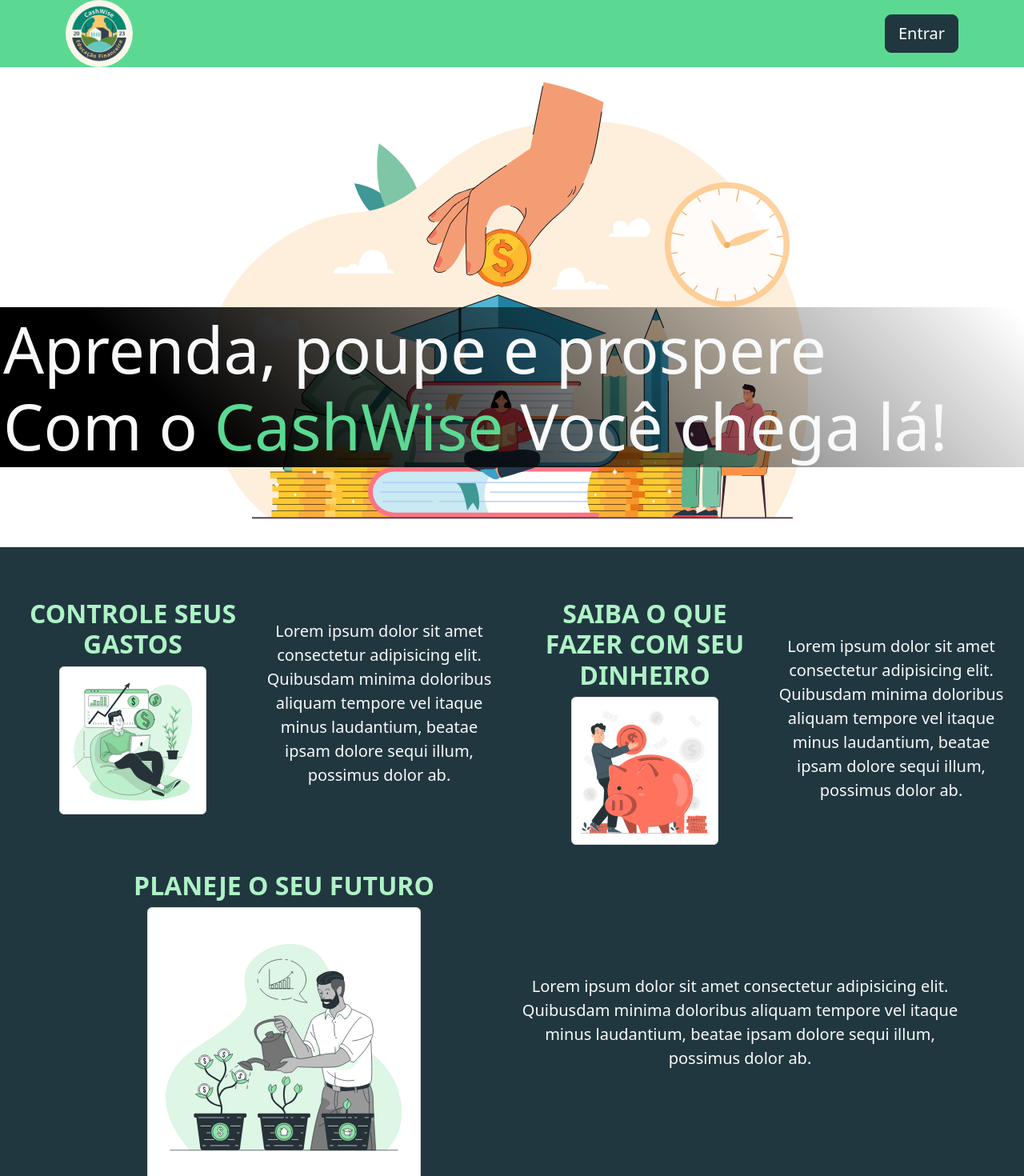
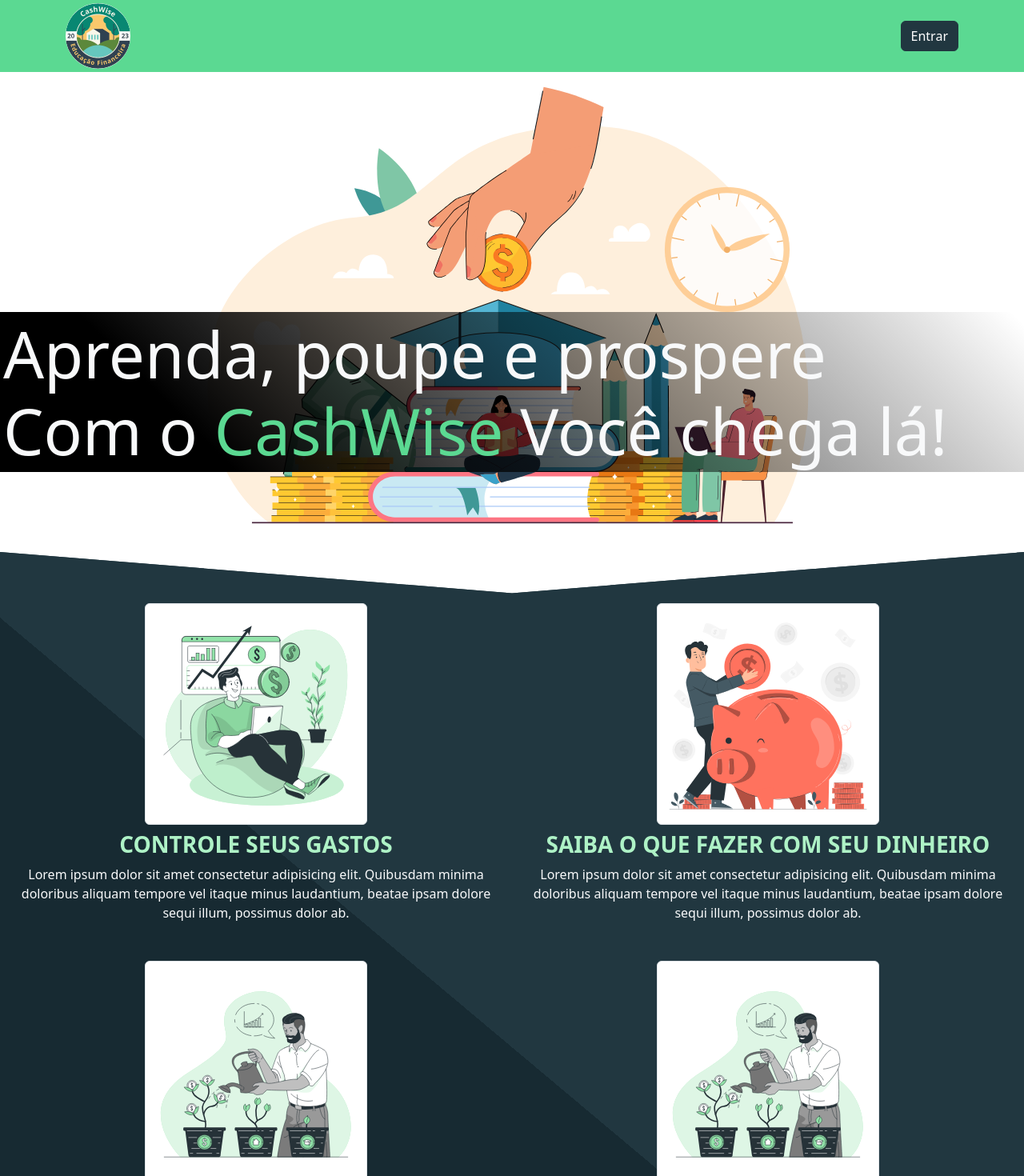
Before and after one commit to EricConceicao/CashWise, a React (Vite) app in the folder frontend/: page / in a window 1280 px wide. Shown: the top 1470 px of the page at 80% size. Built offline with nearby package versions, Linux system fonts and the light colour scheme.

Commit message:
feat: Adicionando mais elementos.

```diff
--- a/frontend/package.json
+++ b/frontend/package.json
@@ -8,7 +8,7 @@
     "build": "vite build",
     "lint": "eslint . --ext js,jsx --report-unused-disable-directives --max-warnings 0",
     "preview": "vite preview",
-    "local": "vite -- --host 194.168.1.69 --port 5173"
+    "local": "npm run dev -- --host 192.168.1.67 --port 5173"
   },
   "dependencies": {
     "bootstrap": "^5.3.2",
--- a/frontend/src/components/layouts/Article.jsx
+++ b/frontend/src/components/layouts/Article.jsx
@@ -20,24 +20,25 @@ const Article = ({ children, title, img, alt, dir }) => {
             <article className="text-light text-center py-3">
                 {dir === 'right' ?
                 <Row className="align-items-center">
-                    <Col sm={6}>
+                    <Col sm={12}>
+                        <h2 className="h3 mt-2 text-uppercase text-success fw-bolder">{title}</h2>
                         <p className="fs-5 mt-2">{children}</p>
                     </Col>
 
-                    <Col sm={6} className="p-0">
-                        <h2 className="text-uppercase text-success fw-bolder">{title}</h2>
-                        <Image width="60%" src={img} alt={alt} thumbnail />
+                    <Col sm={12} className="p-0">
+                        <Image width="45%" src={img} alt={alt} thumbnail />
                     </Col>
                 </Row>
                 :
                 <Row className="align-items-center">
-                    <Col sm={6} className="p-0">
-                        <h2 className="text-uppercase text-success fw-bolder">{title}</h2>
-                        <Image width="60%" src={img} alt={alt} thumbnail />
+
+                    <Col sm={12} className="p-0">
+                        <Image width="45%" src={img} alt={alt} thumbnail />
                     </Col>
 
-                    <Col sm={6}>
-                        <p className="fs-5 mt-2">{children}</p>
+                    <Col sm={12}>
+                        <h2 className="h3 mt-2 text-uppercase text-success fw-bolder">{title}</h2>
+                        <p className="mt-2">{children}</p>
                     </Col>
                 </Row>
                 }
--- a/frontend/src/components/layouts/Footer.jsx
+++ b/frontend/src/components/layouts/Footer.jsx
@@ -5,7 +5,7 @@ para o botão "Voltar ao topo". Tentem usar 'topo' como id.
 
 const Footer = ({ anchor }) => {
     return (
-        <footer className='d-flex justify-content-between align-items-center bg-dark p-4 text-light'>
+        <footer className='footer bg-dark p-4 text-light'>
             <a className="text-info text-decorarion-underline" href={`#${anchor}`}>Voltar ao Topo</a>
             <p className="m-0 fw-light">
                 &copy; 2023 Copyright <a className="text-primary fw-bold" href="/sobre" title="Sobre nós.">CashWise</a>. Todos os direitos reservados.
--- a/frontend/src/components/pages/LandingPage.css
+++ b/frontend/src/components/pages/LandingPage.css
@@ -1,6 +1,10 @@
 #hero img{
     width: 100%;
     height: 30vh;
+}
+
+#main-container {
+    clip-path: polygon(50% 2%, 100% 0, 100% 100%, 0 100%, 0 0);
 }
 
 @media screen and (max-width: 480px) {
@@ -13,4 +17,8 @@
     #hero img{
         height: 75vh;
     }
+
+    #main-container {
+    clip-path: polygon(50% 5%, 100% 0, 100% 100%, 0 100%, 0 0);
 }
+}
--- a/frontend/src/components/pages/LandingPage.jsx
+++ b/frontend/src/components/pages/LandingPage.jsx
@@ -1,3 +1,6 @@
+// Bibliotecas //
+import { useState } from 'react';
+
 // Importações de componentes próprios //
 import Header from '../layouts/Header';
 import Article from '../layouts/Article';
@@ -7,27 +10,34 @@ import Footer from '../layouts/Footer';
 import Container from 'react-bootstrap/Container';
 import Row from 'react-bootstrap/Row';
 import Col from 'react-bootstrap/Col';
-import Card from 'react-bootstrap/Card';
+import Modal from 'react-bootstrap/Modal';
 import Navbar from 'react-bootstrap/Navbar';
 import Image from 'react-bootstrap/Image';
 import Button from 'react-bootstrap/Button';
+import Form from 'react-bootstrap/Form';
+import FloatingLabel from 'react-bootstrap/FloatingLabel';
 
 import './LandingPage.css';
 
 const LandingPage = () => {
+    const [show, setShow] = useState(false);
+
+    const handleShow = () => setShow(true);
+    const handleClose = () => setShow(false);
+
     return (
         <>
             <header className="position-sticky z-1 top-0 p-0 bg-primary">
                 <Container className="d-flex justify-content-between align-items-center">
                     <Navbar.Brand href='#foi'>
-                        <img className="rounded-pill"
-                        src="/img/logo-cashwise.jpg"
+                        <img className="my-1 bg-light rounded-pill"
+                        src="/img/logo-cashwise.png"
                         alt="Logo marca do CashWise"
                         title="CashWise. Educação Financeira"
-                        width="42%" />
+                        width="50%" />
                     </Navbar.Brand>
 
-                    <Button variant="secondary" size="lg">Entrar</Button>
+                    <Button onClick={handleShow} variant="secondary" size="md">Entrar</Button>
                 </Container>
             </header>
 
@@ -43,7 +53,8 @@ const LandingPage = () => {
             </div>
 
             <main>
-                <Container fluid className="bg-secondary pt-5">
+                <Container fluid className="bg-secondary pt-5" id="main-container"
+                style={{backgroundImage: "linear-gradient(40deg, #172a32 45%, #213740 40%)"}}>
                     <Row>
                         <Col md="6">
                             <Article title="Controle seus gastos" img="/img/menino-no-puf.svg" alt="Desenho de uma pessoa sentada em um puf com um notebook">
@@ -55,20 +66,57 @@ const LandingPage = () => {
                                 Lorem ipsum dolor sit amet consectetur adipisicing elit. Quibusdam minima doloribus aliquam tempore vel itaque minus laudantium, beatae ipsam dolore sequi illum, possimus dolor ab.
                             </Article>
                         </Col>
-                        <Col md="12" lg="12">
+                        <Col md="6">
                             <Article title="Planeje o seu futuro" img="/img/homi-das-plantas.svg" alt="Desenho de um homem regando plantas dando 'moedas' como frutos.">
+                                Lorem ipsum dolor sit amet consectetur adipisicing elit. Quibusdam minima doloribus aliquam tempore vel itaque minus laudantium, beatae ipsam dolore sequi illum, possimus dolor ab.
+                            </Article>
+                        </Col>
+                        <Col md="6">
+                            <Article title="Aprenda sobre previdência" img="/img/homi-das-plantas.svg" alt="Desenho de um homem regando plantas dando 'moedas' como frutos.">
                                 Lorem ipsum dolor sit amet consectetur adipisicing elit. Quibusdam minima doloribus aliquam tempore vel itaque minus laudantium, beatae ipsam dolore sequi illum, possimus dolor ab.
                             </Article>
                         </Col>
                     </Row>
 
                     <div className="d-grid">
-                        <Button className="w-50 mx-auto p-2 my-3 fs-4 fw-bold" size="large" variant="primary">Acesse já!</Button>
+                        <Button onClick={handleShow} className="w-50 mx-auto p-2 my-3 fs-4 fw-bold" size="large" variant="primary">Acesse já!</Button>
                     </div>
                 </Container>
+            </main>
 
+            <Modal show={show} onHide={handleClose} centered>
+                <Modal.Header className="border-bottom border-secondary bg-primary" closeButton>
+                    <Modal.Title>Bem-vindo!</Modal.Title>
+                </Modal.Header>
 
-            </main>
+                <Modal.Body>
+                    <Form>
+                        <Row>
+                            <fieldset>
+                                <legend className="small text-center">Insira seu E-mail e senha!</legend>
+                                <Form.Group as={Col} className="my-4">
+                                    <FloatingLabel  label="E-mail" controlId="email-input">
+                                        <Form.Control type="email" name="email" placeholder="zezinhoDoPneu@gmail.com" />
+                                    </FloatingLabel>
+                                    <Form.Switch className="my-2" label="Lembrar E-mail?" type="checkbox" name="lembrar" id="lembrar-email" />
+                                </Form.Group>
+
+                                <Form.Group as={Col} className="my-2">
+                                    <FloatingLabel  label="Senha" controlId="password-input">
+                                        <Form.Control type="password" name="password" placeholder="*****" />
+                                    </FloatingLabel>
+                                    <p className="small text-muted">Não compartilhe sua senha com ninguem. Shhh.</p>
+                                </Form.Group>
+
+                                <div className="d-flex justify-content-between">
+                                    <Button type="submit" variant="outline-dark" className="text-decoration-underline">Não tem uma conta?</Button>
+                                    <Button type="submit">Acessar</Button>
+                                </div>
+                            </fieldset>
+                        </Row>
+                    </Form>
+                </Modal.Body>
+            </Modal>
 
             <Footer anchor="hero" />
         </>
```
Also changed, not shown: frontend/public/img/logo-cashwise.png (added).
